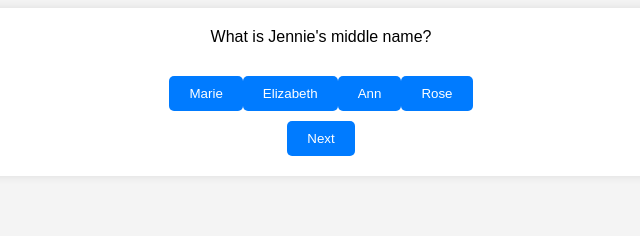
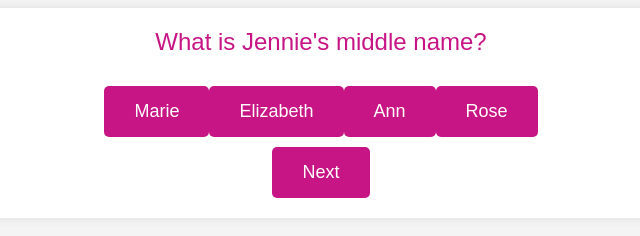
Before and after one commit to lauraflick/Jennie-Trivia, a plain HTML site: page index.html in a window 1280 px wide. Shown: the whole page, without its empty margins (319-959 px from the left). Drawn offline with Linux system fonts and the light colour scheme.

Commit message:
Update style.css

```diff
--- a/style.css
+++ b/style.css
@@ -1,7 +1,8 @@
 body {
-    font-family: Arial, sans-serif;
+    font-family: 'Arial', sans-serif;
     text-align: center;
     background-color: #f4f4f4;
+    font-size: 18px; /* Larger font size */
 }
 
 #quiz-container {
@@ -9,24 +10,36 @@ body {
     padding: 20px;
     border-radius: 10px;
     box-shadow: 0 0 10px rgba(0, 0, 0, 0.1);
-    width: 50%;
+    width: 60%; /* Larger width */
     margin: auto;
 }
 
-#options {
-    margin-top: 20px;
+h1 {
+    color: #C71585; /* Pink color for the title */
+}
+
+#question {
+    font-size: 24px; /* Larger font size for the question */
+    margin-bottom: 20px;
+    color: #C71585; /* Pink color for the questions */
 }
 
 button {
-    background-color: #007bff;
+    background-color: #C71585; /* Pink color for buttons */
     color: #ffffff;
     border: none;
-    padding: 10px 20px;
+    padding: 15px 30px; /* Larger padding for bigger buttons */
     border-radius: 5px;
     cursor: pointer;
     margin-top: 10px;
+    font-size: 18px; /* Larger font size for button text */
 }
 
 button:hover {
-    background-color: #0056b3;
+    background-color: #a8126f; /* Darker shade of pink for hover effect */
 }
+
+#result {
+    font-size: 24px; /* Larger font size for the result */
+    color: #C71585; /* Pink color for the result */
+}
```
